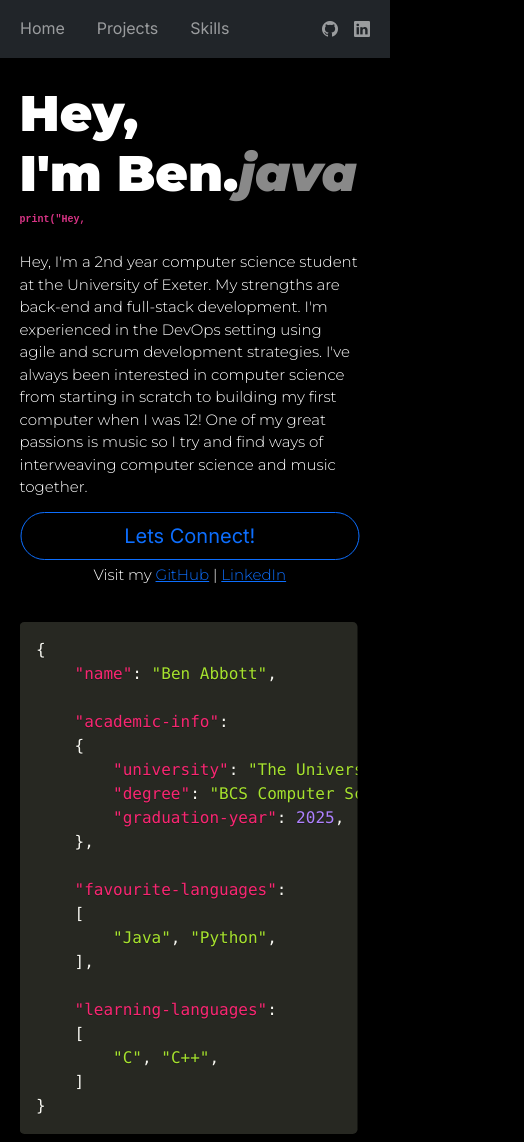
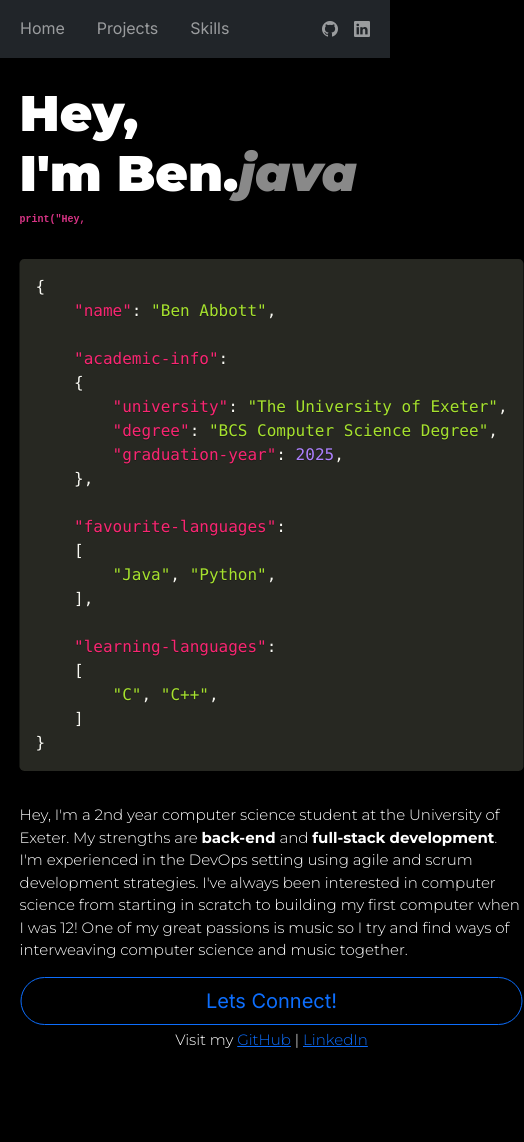
Before and after one commit to be-nny/portfolio, a Next.js app in the folder my-portfolio-site/: page / in a window 390 px wide. Shown: the whole page, 524 px wide, since content can reach past the window. After the commit the page ends 1057 px from the top, so only its background shows below. Built offline with nearby package versions, Linux system fonts and the light colour scheme.

Commit message:
animated title text

```diff
--- a/my-portfolio-site/app/components/LandingPage.module.css
+++ b/my-portfolio-site/app/components/LandingPage.module.css
@@ -31,6 +31,7 @@
     font-style: normal;
     font-variant: normal;
     font-weight: 350;
+    padding-top: 5px;
 }
 
 .titleText{
@@ -62,11 +63,10 @@
 }
 
 .gridLeft {
-    grid-column: 1 / span 2; /* make this item span two columns */
 }
 
 .gridRight {
-
+    grid-column: 2 / span 2; /* make this item span two columns */
 }
 
 @media only screen and (max-width: 600px) {
@@ -75,12 +75,10 @@
         grid-gap: 20px;
     }
     .gridLeft {
-        width: 65%;
-        padding: 0;
+        grid-column: 1;
     }
     .gridRight {
-        width: 67%;
-        padding: 0;
+        grid-column: 1;
     }
     .titleText{
         font-size: 50px;
--- a/my-portfolio-site/app/components/LandingPage.tsx
+++ b/my-portfolio-site/app/components/LandingPage.tsx
@@ -51,7 +51,7 @@ export const LandingPage = () => {
             </h1>
             <div className={styles_hello_world.container}>
                 <div>
-                    <code className={styles_hello_world.text} >
+                    <code className={`${styles_hello_world.text}`} >
                         <TypeAnimation
                             sequence={[
                                 () => {
@@ -95,9 +95,16 @@ export const LandingPage = () => {
             </div>
             <div className={styles_landing.aboutLayout}>
                 <div className={styles_landing.gridLeft}>
+                    <pre>
+                        <code className="language-javascript">
+                            {aboutMeJson}
+                        </code>
+                    </pre>
+                </div>
+                <div className={styles_landing.gridRight}>
                     <div className={`${styles_landing.subText}`}>
                         Hey, I'm a 2nd year computer science student at the University of Exeter.
-                        My strengths are back-end and full-stack development.
+                        My strengths are <strong>back-end</strong> and <strong>full-stack development</strong>.
                         I'm experienced in the DevOps setting using agile and scrum development strategies.
                         I've always been interested in computer science from starting in scratch to building my first computer when I was 12!
                         One of my great passions is music so I try and find ways of interweaving computer science and music together.
@@ -109,14 +116,6 @@ export const LandingPage = () => {
                         </div>
                     </div>
                 </div>
-
-                <div className={styles_landing.gridRight}>
-                    <pre>
-                        <code className="language-javascript">
-                            {aboutMeJson}
-                        </code>
-                    </pre>
-                </div>
             </div>
         </>
     );
```
